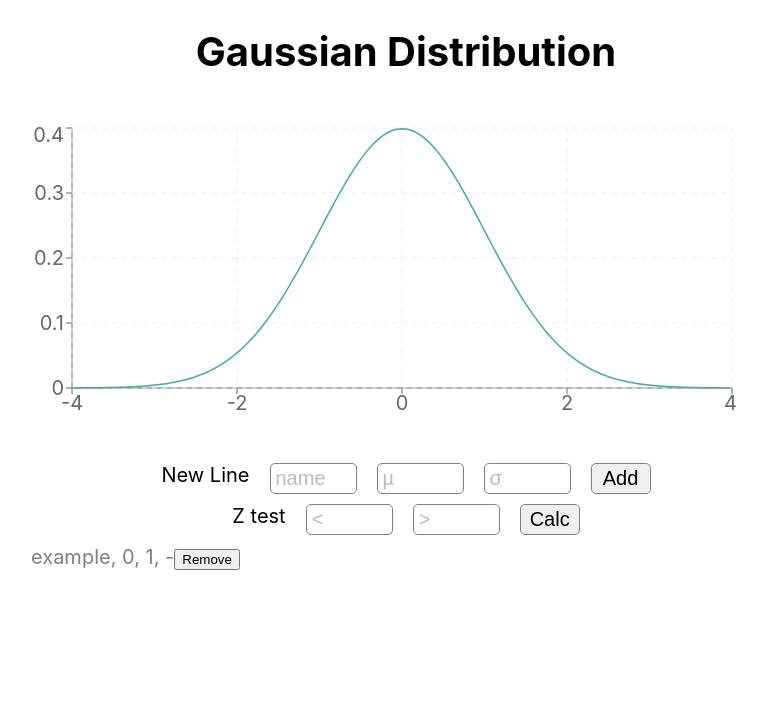
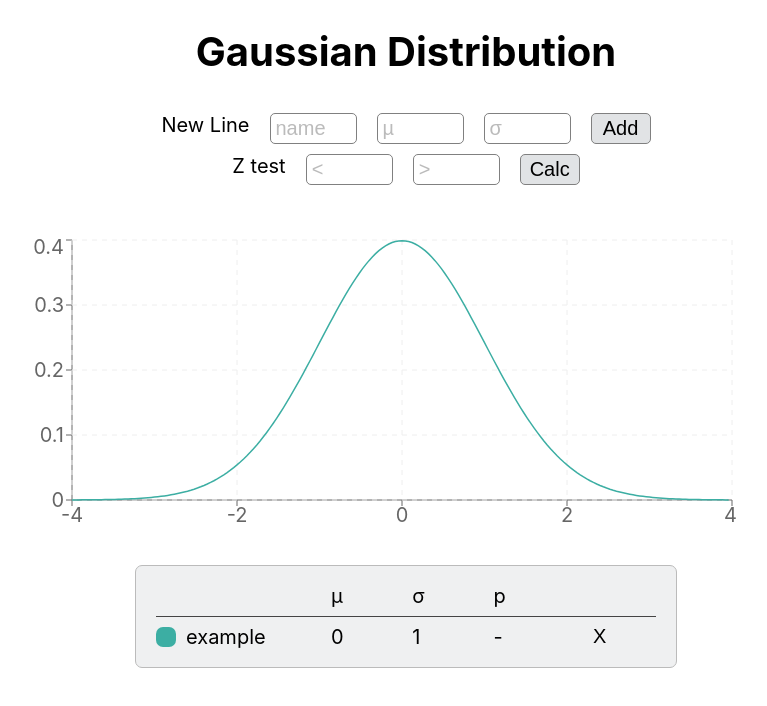
Before and after one commit to Coby-Burckard/Norms-R-Us, a React (Create React App) app in the folder app/: page / in a window 1280 px wide. Shown: the top 706 px of the page, without its empty margins (234-1001 px from the left). Built offline with nearby package versions, Linux system fonts and the light colour scheme.

Commit message:
styling line display and inputs

```diff
--- a/app/src/components/ChartContainer.tsx
+++ b/app/src/components/ChartContainer.tsx
@@ -33,9 +33,9 @@ const ChartContainer = () => {
   return (
     <div>
       <ThemeProvider theme={theme}>
-        <Chart lines={lines} data={data} />
         <LineInputs lines={lines} dispatch={dispatch} />
         <TestInputs lines={lines} dispatch={dispatch} />
+        <Chart lines={lines} data={data} />
         <DisplayLines lines={lines} dispatch={dispatch} />
       </ThemeProvider>
     </div>
--- a/app/src/components/DisplayLines.tsx
+++ b/app/src/components/DisplayLines.tsx
@@ -1,6 +1,13 @@
 import React, { Dispatch } from "react"
 import { lineList } from "../types/common"
 import { LinesAction } from "../reducers/lineList"
+import {
+  ColorIndicator,
+  GridContainer,
+  GridNode,
+  GridNodeName,
+  GridButton,
+} from "../styles/containerStyles"
 
 type Props = {
   lines: lineList
@@ -15,16 +22,26 @@ const DisplayLines = ({ lines, dispatch }: Props) => {
     })
   }
   return (
-    <>
-      {lines.map(({ id, name, mean, stdv, pValue }) => (
-        <div key={id}>
-          <span>
-            {name}, {mean}, {stdv}, {pValue}
-          </span>
-          <button onClick={deleteLine(id)}>Remove</button>
-        </div>
+    <GridContainer>
+      {["", "µ", "σ", "p", ""].map((value) => (
+        <GridNode underline={true}>{value}</GridNode>
       ))}
-    </>
+      {lines.map(({ id, name, mean, stdv, pValue, color }) => (
+        <>
+          <GridNodeName>
+            <ColorIndicator color={color}></ColorIndicator>
+            {name}
+          </GridNodeName>
+
+          {[mean, stdv, pValue].map((value) => (
+            <GridNode>{value}</GridNode>
+          ))}
+          <GridNode>
+            <GridButton onClick={deleteLine(id)}>X</GridButton>
+          </GridNode>
+        </>
+      ))}
+    </GridContainer>
   )
 }
 
--- a/app/src/styles/containerStyles.tsx
+++ b/app/src/styles/containerStyles.tsx
@@ -8,11 +8,73 @@ const AppContainer = styled.div`
 `
 
 const ChartCont = styled.div`
-  margin: 20px 0px 40px 0px;
+  margin: 50px 0px 20px 0px;
   width: 750px;
   height: 300px;
   > * {
     transform: translate(-24px, 0px);
   }
 `
-export { AppContainer, ChartCont }
+
+const GridContainer = styled.div`
+  border: 1px solid ${(props) => props.theme.colors.lightGrey};
+  border-radius: 7px;
+  display: grid;
+  grid-template-columns: repeat(5, 1fr);
+  margin: 30px auto;
+  padding: 10px 20px;
+  width: 500px;
+  background-color: ${(props) => props.theme.colors.backgroundGrey};
+`
+
+const GridNode = styled("div")<{ underline?: boolean }>`
+  color: black;
+  display: flex;
+  justify-content: flex-start;
+  align-items: center;
+  height: 20px;
+  font-size: 20px;
+  padding: 10px 0;
+  border-bottom: ${(props) =>
+    props.underline ? `1px solid ${props.theme.colors.darkGrey}` : "none"};
+`
+
+GridNode.defaultProps = {
+  underline: false,
+}
+
+const GridNodeName = styled(GridNode)`
+  width: 175px;
+`
+
+const ColorIndicator = styled.div`
+  background-color: ${(props) => props.color};
+  border-radius: 7px;
+  height: 20px;
+  margin-right: 10px;
+  width: 20px;
+`
+const GridButton = styled.button`
+  background-color: inherit;
+  border: none;
+  cursor: pointer;
+  font-size: 20px;
+  padding: 0px;
+  width: 50px;
+  &:focus {
+    outline: none;
+  }
+  &:hover {
+    color: ${(props) => props.theme.colors.grey};
+  }
+`
+
+export {
+  AppContainer,
+  ChartCont,
+  ColorIndicator,
+  GridNode,
+  GridNodeName,
+  GridContainer,
+  GridButton,
+}
--- a/app/src/styles/inputStyles.tsx
+++ b/app/src/styles/inputStyles.tsx
@@ -31,15 +31,20 @@ const Input = styled.input`
 const Button = styled.button`
   border-radius: 5px;
   border: 1px solid ${(props) => props.theme.colors.grey};
-  background-color: ${(props) => props.theme.colors.backgroundGrey};
+  background-color: ${(props) => props.theme.colors.button};
   color: black;
   font-size: 20px;
-  width: 60px;
+  min-width: 60px;
+  min-height: 29.2px;
+  padding: 0px 5px;
   text-align: center;
   cursor: pointer;
   &:focus {
     outline: none;
   }
+  &:hover {
+    background-color: ${(props) => props.theme.colors.buttonHover};
+  }
 `
 
 export { Input, InputContainer, InputLabel, Button }
--- a/app/src/styles/theme.tsx
+++ b/app/src/styles/theme.tsx
@@ -3,6 +3,8 @@ const colors: { [key: string]: string } = {
   backgroundGrey: "	#eff0f1",
   lightGrey: "#bbbbbb",
   darkGrey: "#444444",
+  button: "#e1e3e5",
+  buttonHover: "#d4d7d9",
 }
 
 const fontSize: { [key: string]: string } = {
```
